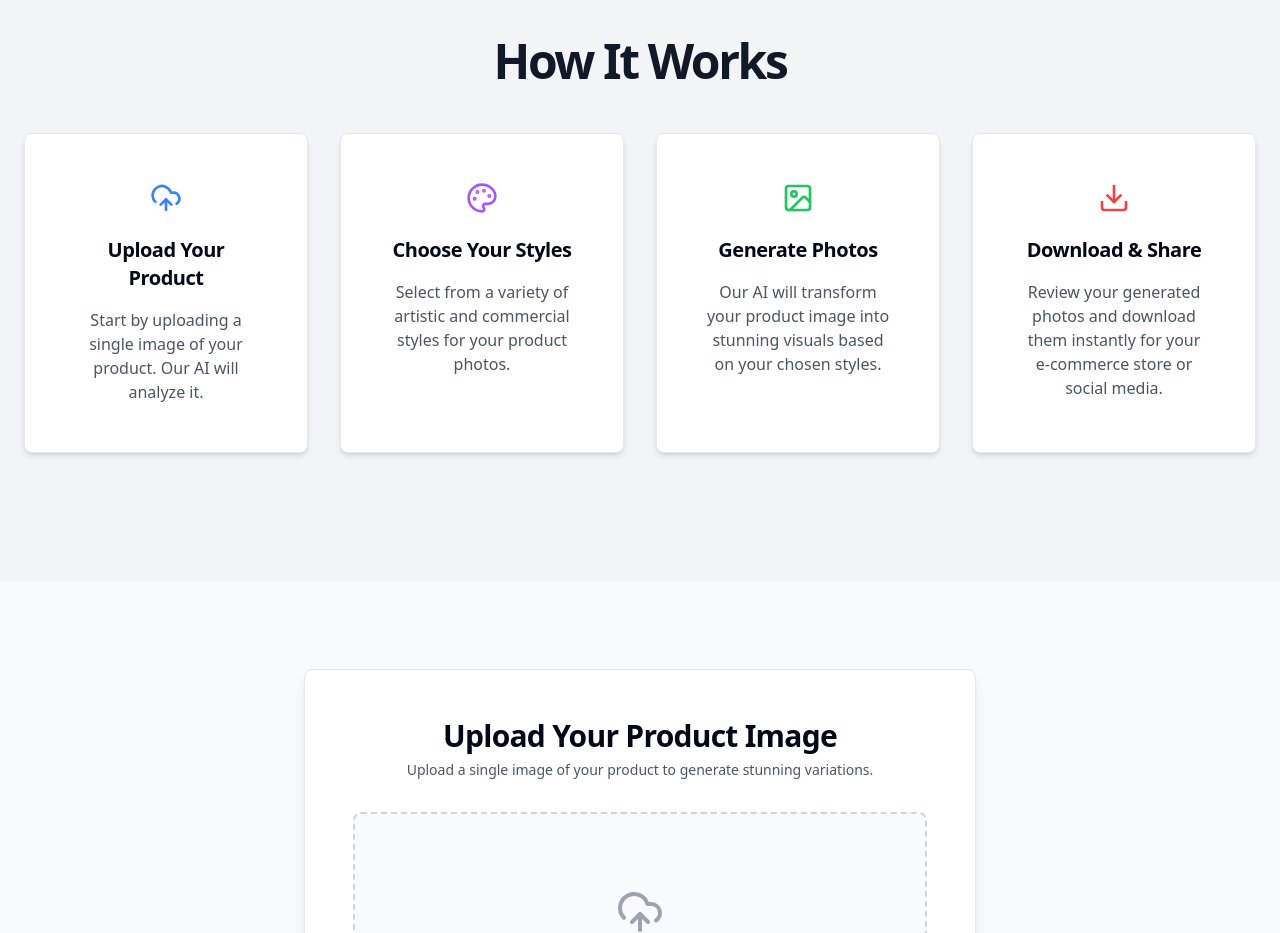
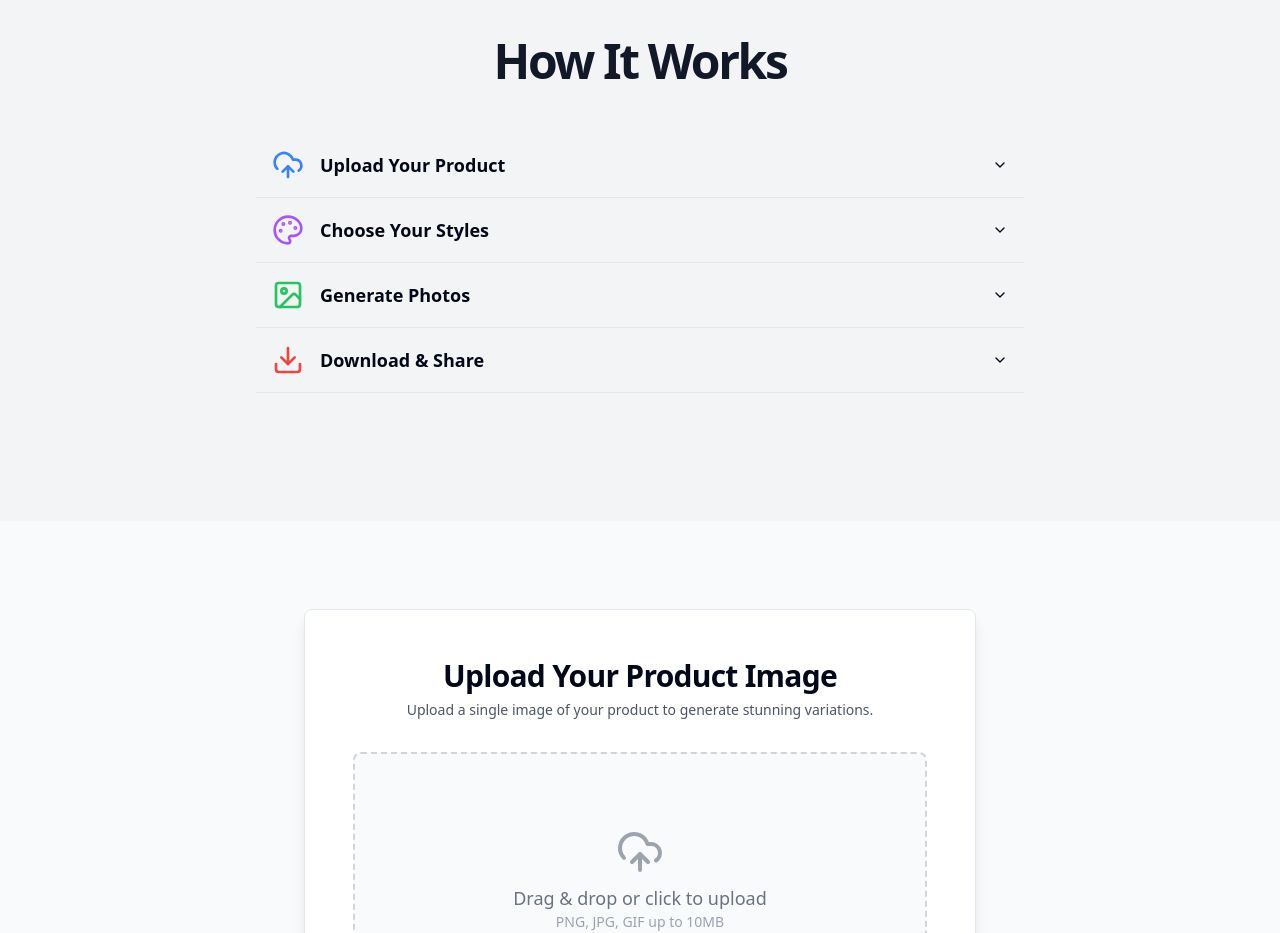
Before and after one commit to Alphauno123/energetic-kraken-flip, a React (Vite) app: page / in a window 1280 px wide. Shown: the part 820-1753 px from the top of the page. Built offline with nearby package versions, Linux system fonts and the light colour scheme.

Commit message:
[dyad] wrote 1 file(s)

```diff
--- a/src/components/HowItWorks.tsx
+++ b/src/components/HowItWorks.tsx
@@ -3,6 +3,12 @@
 import React from 'react';
 import { Card, CardContent, CardHeader, CardTitle } from "@/components/ui/card";
 import { UploadCloud, Palette, Image, Download } from 'lucide-react';
+import {
+  Accordion,
+  AccordionContent,
+  AccordionItem,
+  AccordionTrigger,
+} from "@/components/ui/accordion"; // Import Accordion components
 
 const steps = [
   {
@@ -34,20 +40,22 @@ const HowItWorks = () => {
         <h2 className="text-3xl font-bold tracking-tighter sm:text-4xl md:text-5xl mb-12 text-gray-900 dark:text-gray-50">
           How It Works
         </h2>
-        <div className="grid grid-cols-1 md:grid-cols-2 lg:grid-cols-4 gap-8">
-          {steps.map((step, index) => (
-            <Card key={index} className="flex flex-col items-center text-center p-6 shadow-md hover:shadow-lg transition-shadow duration-300">
-              <CardHeader className="pb-4">
-                <div className="flex items-center justify-center mb-4">
-                  {step.icon}
-                </div>
-                <CardTitle className="text-xl font-semibold">{step.title}</CardTitle>
-              </CardHeader>
-              <CardContent>
-                <p className="text-gray-600 dark:text-gray-400">{step.description}</p>
-              </CardContent>
-            </Card>
-          ))}
+        <div className="max-w-3xl mx-auto">
+          <Accordion type="single" collapsible className="w-full">
+            {steps.map((step, index) => (
+              <AccordionItem key={index} value={`item-${index}`} className="border-b border-gray-200 dark:border-gray-700">
+                <AccordionTrigger className="flex items-center justify-between w-full p-4 text-lg font-semibold hover:bg-gray-50 dark:hover:bg-gray-700 transition-colors duration-200">
+                  <div className="flex items-center gap-4">
+                    {step.icon}
+                    <span>{step.title}</span>
+                  </div>
+                </AccordionTrigger>
+                <AccordionContent className="p-4 text-left text-gray-600 dark:text-gray-400 bg-white dark:bg-gray-800">
+                  {step.description}
+                </AccordionContent>
+              </AccordionItem>
+            ))}
+          </Accordion>
         </div>
       </div>
     </section>
```
